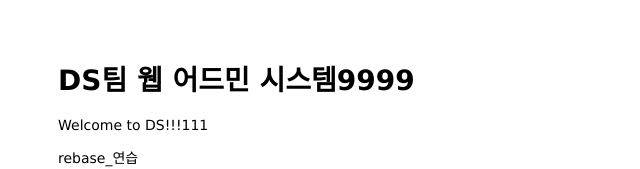
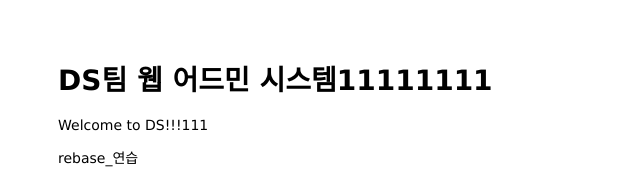
Before and after one commit to next820A/mastering-git-github, a plain HTML site: page public/index.html in a window 1280 px wide. Shown: the top 169 px of the page, without its empty margins (0-640 px from the left). Drawn offline with Linux system fonts and the light colour scheme.

Commit message:
11111111

```diff
--- a/public/index.html
+++ b/public/index.html
@@ -6,7 +6,7 @@
 </head>
 
 <body>
-  <h1>DS팀 웹 어드민 시스템9999</h1>
+  <h1>DS팀 웹 어드민 시스템11111111</h1>
   <p>Welcome to DS!!!111</p>
   <p>rebase_연습</p>
   <p>rebase_연습2</p>
```
